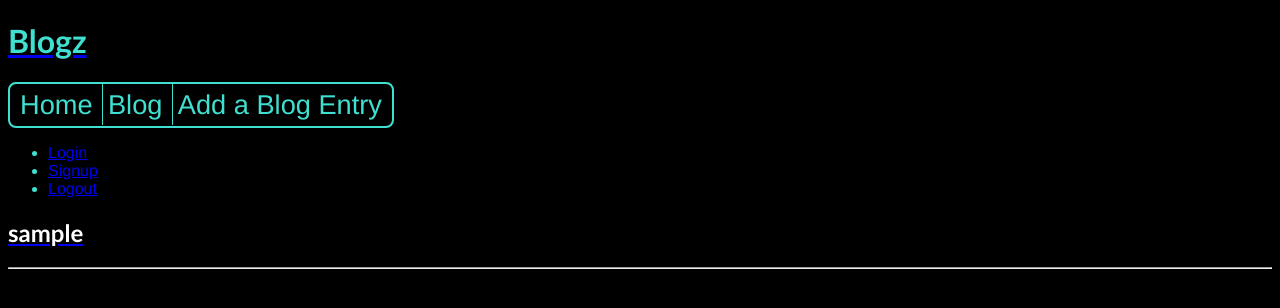
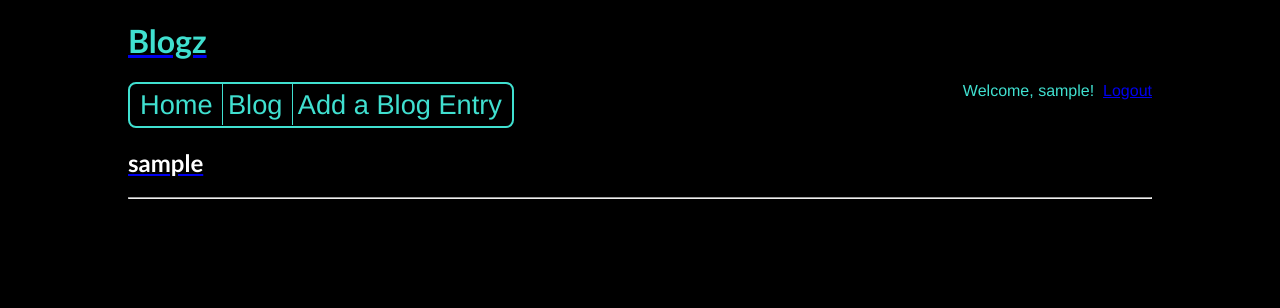
Before and after one commit to evanharmon1/blogz-launchcode, a Flask app: page / in a window 1280 px wide. Shown: the top 308 px of the page. Run offline with Flask 2, Linux system fonts and the light colour scheme; the visitor is signed in with stand-in values (Sample User, id 1); data comes from the database, SQL or seed files in the repository.

Commit message:
Finish pagination and add dynamic user login links

```diff
--- a/main.py
+++ b/main.py
@@ -38,17 +38,24 @@ def blog():
     id = request.args.get('id', None)
     user_id = request.args.get('user-id', None)
     page = request.args.get('page', 1, type=int)
-    current_page = page
+
+
 
     if id:
         posts = Blog.query.filter_by(id=id).all()
         return render_template('blog.html', posts=posts)
 
     if user_id:
-        posts = Blog.query.filter_by(owner_id=user_id).all()
-        return render_template('blog.html', posts=posts)
+        posts = Blog.query.filter_by(owner_id=user_id).order_by("date desc").paginate(page, 3, False)
+        # Pagination
+        current_page = page
+        next_url = url_for('blog', page=posts.next_num) if posts.has_next else None
+        prev_url = url_for('blog', page=posts.prev_num) if posts.has_prev else None
+        return render_template('blog.html', posts=posts.items, next_url=next_url, prev_url=prev_url, pagination=posts.iter_pages(), current_page=current_page)
 
+    # Pagination
     posts = Blog.query.order_by("date desc").paginate(page, 3, False)
+    current_page = page
     next_url = url_for('blog', page=posts.next_num) if posts.has_next else None
     prev_url = url_for('blog', page=posts.prev_num) if posts.has_prev else None
     return render_template('blog.html', posts=posts.items, next_url=next_url, prev_url=prev_url, pagination=posts.iter_pages(), current_page=current_page)
--- a/static/styles/main.css
+++ b/static/styles/main.css
@@ -12,6 +12,7 @@ body {
     font-family: "Helvetica", sans-serif;
     background-color: black;
     color: turquoise;
+    margin: 0% 10% 0% 10%;
 }
 
 p {
@@ -57,6 +58,8 @@ h3 {
     color: white;
 }
 
-.class {
+.profile {
+    display: inline;
     float: right;
+
 }
--- a/templates/base.html
+++ b/templates/base.html
@@ -13,11 +13,18 @@
         <a href="/newpost">Add a Blog Entry</a>
     </nav>
 <!-- 	TODO logic to check for logged in user and display username if so and login/logout, etc. -->
-    <ul class="profile">
-        <li><a href="/login">Login</a></li>
-        <li><a href="/signup">Signup</a></li>
-        <li><a href="/logout">Logout</a></li>
-    </ul>
+    {% if session['username'] %}
+        <aside class="profile">
+            Welcome, {{ session['username'] }}!&nbsp;
+            <a href="/logout">Logout</a>
+        </aside>
+    {% else %}
+        <aside class="profile">
+            <a href="/login">Login</a>
+            &nbsp; | &nbsp;
+            <a href="/signup">Signup</a>
+        </aside>
+    {% endif %}
     {% block content %}
 
     {% endblock %}
--- a/templates/blog.html
+++ b/templates/blog.html
@@ -22,7 +22,7 @@
         <hr />
     {% endfor %}
     {% if prev_url %}
-    Newer&nbsp;&nbsp;<a href="{{ prev_url }}">&lt;&lt;&lt;</a>&nbsp;
+    <a href="{{ prev_url }}">&lt;&lt;&lt;</a>&nbsp;
     {% endif %}
     {% for page in pagination %}
         {% if page %}
@@ -36,7 +36,7 @@
         {% endif %}
     {% endfor %}
     {% if next_url %}
-        &nbsp;<a href="{{ next_url }}">&gt;&gt;&gt;</a>&nbsp;&nbsp;Older
+        &nbsp;<a href="{{ next_url }}">&gt;&gt;&gt;</a>
     {% endif %}
 {% endif %}
 
```
